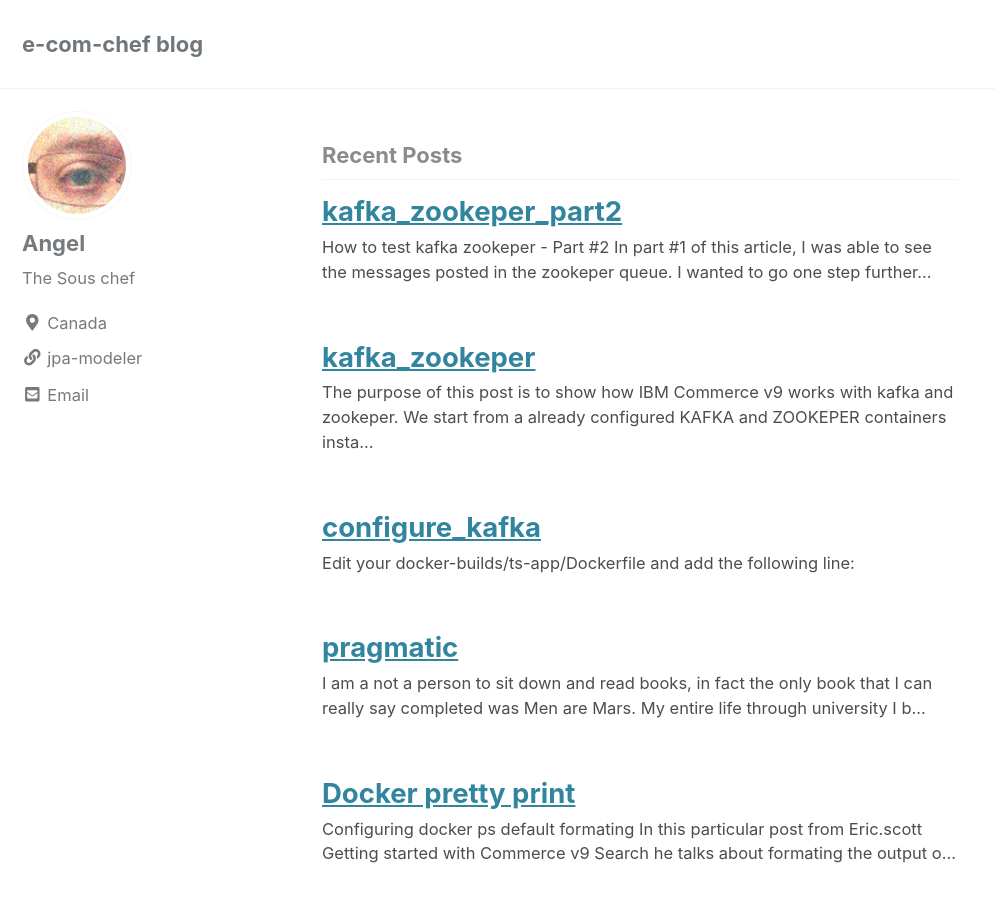
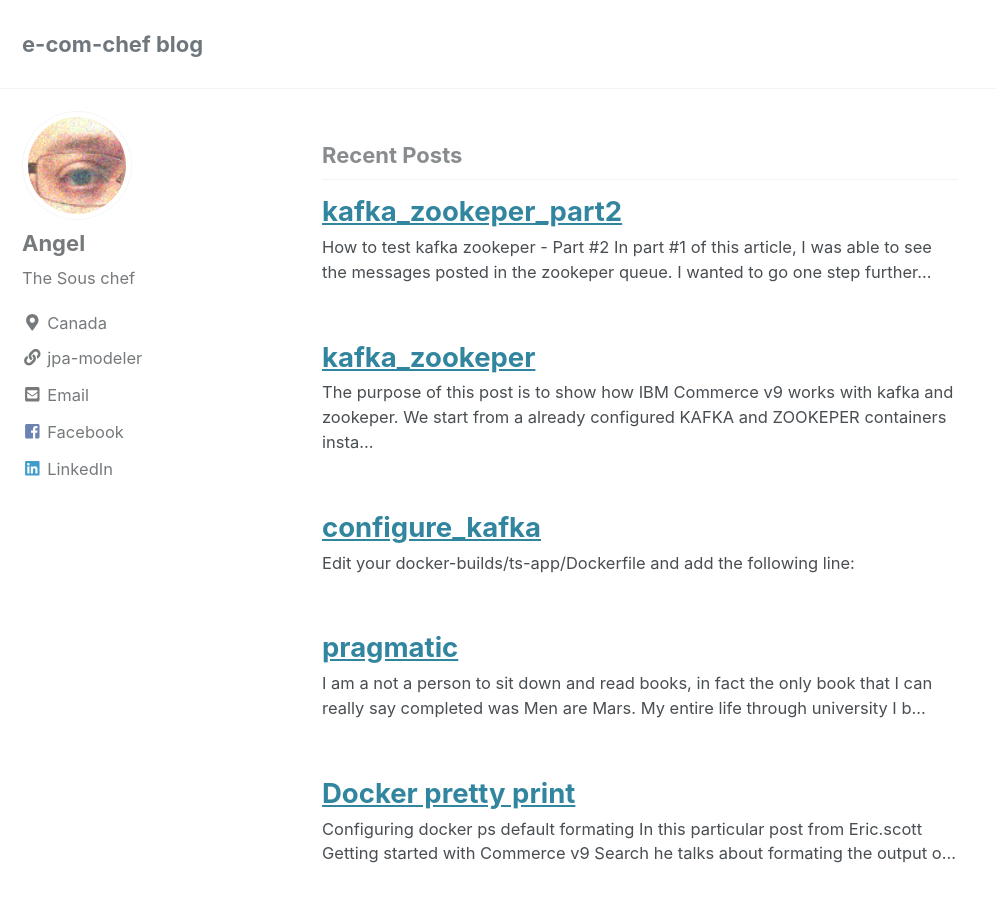
Before and after one commit to arvera/blog, a Jekyll site: the page built from index.html, in a window 1280 px wide and 900 px high. Shown: the whole window, without its empty margins (0-995 px from the left). Built offline with Jekyll 4.4.1, drawn with Linux system fonts in a browser that asks for light colours; cached includes are drawn as plain includes; nearby versions of some CDN libraries; the list of posts is cut into pages by our own code.

Commit message:
Adding linked in and others

```diff
--- a/_config.yml
+++ b/_config.yml
@@ -105,6 +105,8 @@ author:
   bio              : "The Sous chef"
   location         : "Canada"
   email            : "gunfus@gmail.com"
+  facebook         : "gunfus"
+  linkedin         : "mrangelvera"
   links:
     - label: "Email"
       icon: "fas fa-fw fa-envelope-square"
```
